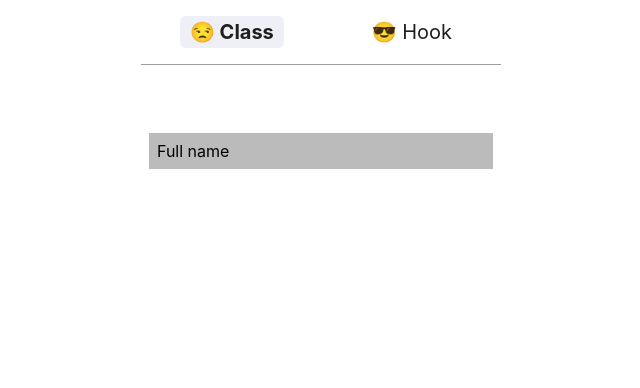
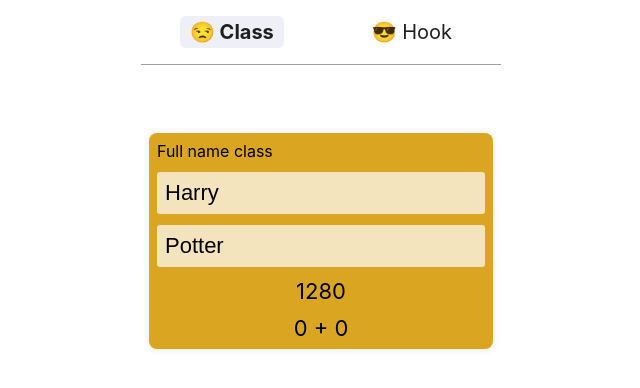
Before and after one commit to Aryajasdev/intro-to-react-hooks, a React (Create React App) app: page /class in a window 1280 px wide. Shown: the top 388 px of the page, without its empty margins (319-959 px from the left). Built offline with nearby package versions, Linux system fonts and the light colour scheme.

Commit message:
Adding final versions

```diff
--- a/src/classComponent.jsx
+++ b/src/classComponent.jsx
@@ -1,8 +1,75 @@
 import React, { Component } from "react";
 
+import { ThemeContext } from "./themeContext";
+import MousePosition from "./MousePosition";
+
 class Card extends Component {
+  constructor(props) {
+    super(props);
+    this.state = {
+      name: "Harry",
+      surname: "Potter",
+      width: window.innerWidth
+    };
+  }
+
+  componentDidMount() {
+    document.title = `${this.state.name} ${this.state.surname}`;
+    window.addEventListener("resize", this.handleResize);
+  }
+
+  componentDidUpdate() {
+    document.title = `${this.state.name} ${this.state.surname}`;
+  }
+
+  componentWillUnmount() {
+    window.removeEventListener("resize", this.handleResize);
+  }
+
+  handleResize = () => {
+    this.setState({
+      width: window.innerWidth
+    });
+  };
+
+  handleNameChange = event => {
+    this.setState({
+      name: event.target.value
+    });
+  };
+
+  handleSurnameChange = event => {
+    this.setState({
+      surname: event.target.value
+    });
+  };
+
   render() {
-    return <div className="row">Full name</div>;
+    return (
+      <ThemeContext.Consumer>
+        {theme => (
+          <MousePosition>
+            {({ x, y }) => (
+              <div className={theme}>
+                Full name class
+                <input
+                  value={this.state.name}
+                  onChange={this.handleNameChange}
+                />
+                <input
+                  value={this.state.surname}
+                  onChange={this.handleSurnameChange}
+                />
+                <div>{this.state.width}</div>
+                <div>
+                  {x} + {y}
+                </div>
+              </div>
+            )}
+          </MousePosition>
+        )}
+      </ThemeContext.Consumer>
+    );
   }
 }
 
--- a/src/hookComponent.jsx
+++ b/src/hookComponent.jsx
@@ -1,7 +1,64 @@
-import React from "react";
+import React, { useState, useContext, useEffect } from "react";
+
+import { ThemeContext } from "./themeContext";
+import { useMousePosition } from "./MousePosition";
 
 function Card(props) {
-  return <div className="row">Full name</div>;
+  const nameInput = useInputForm("Rick");
+  const surnameInput = useInputForm("Sanchez");
+  const theme = useContext(ThemeContext);
+  const width = useWindowWidth();
+  const { x, y } = useMousePosition();
+
+  useDocumentTitle(`${nameInput.value} ${surnameInput.value}`);
+
+  return (
+    <div className={theme}>
+      Full name
+      <input {...nameInput} />
+      <input {...surnameInput} />
+      <div>{width}</div>
+      <div>
+        {x} + {y}
+      </div>
+    </div>
+  );
 }
 
 export default Card;
+
+export function useInputForm(initialValue) {
+  const [value, setValue] = useState(initialValue);
+
+  function handleChange(event) {
+    setValue(event.target.value);
+  }
+
+  return {
+    value,
+    onChange: handleChange
+  };
+}
+
+export function useDocumentTitle(title) {
+  useEffect(() => {
+    document.title = title;
+  }, [title]);
+}
+
+export function useWindowWidth() {
+  const [width, setWidth] = useState(window.innerWidth);
+
+  useEffect(() => {
+    function handleResize() {
+      setWidth(window.innerWidth);
+    }
+    window.addEventListener("resize", handleResize);
+
+    return () => {
+      window.removeEventListener("resize", handleResize);
+    };
+  }, []);
+
+  return width;
+}
```
